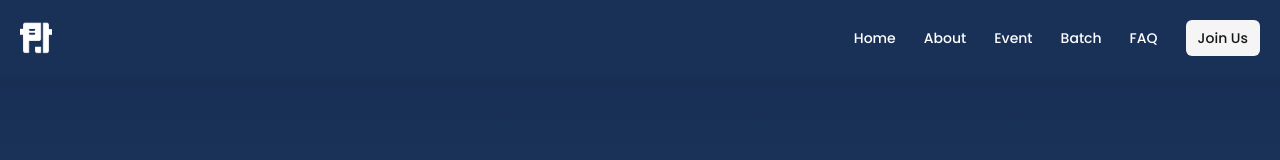
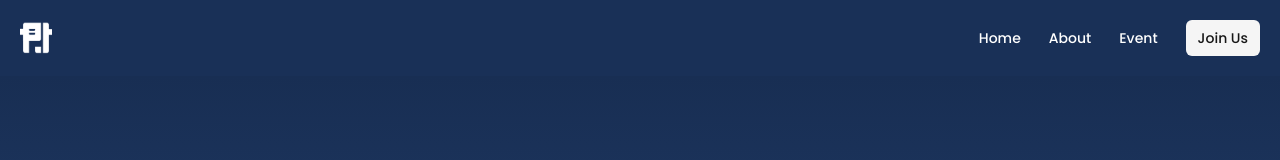
Before and after one commit to Programming-Tadulako/vatulemo, a Next.js app: page / in a window 1280 px wide. Shown: the top 160 px of the page. Built offline with nearby package versions, Linux system fonts and the light colour scheme.

Commit message:
chore(comp/layout): remove unused navigation data

```diff
--- a/src/components/layout/Footer/constant.ts
+++ b/src/components/layout/Footer/constant.ts
@@ -34,14 +34,6 @@ export const FOOTER_DATA: FooterType = {
         name: "Event",
         url: "/#event",
       },
-      {
-        name: "Batch",
-        url: "/#batch",
-      },
-      {
-        name: "FAQ",
-        url: "/#faq",
-      },
     ],
   },
   contact: {
--- a/src/components/layout/Navbar/constant.ts
+++ b/src/components/layout/Navbar/constant.ts
@@ -20,14 +20,4 @@ export const NAV_LINKS: NavLink[] = [
     href: "/#event",
     title: "Event",
   },
-  {
-    id: "4",
-    href: "/#batch",
-    title: "Batch",
-  },
-  {
-    id: "5",
-    href: "/#faq",
-    title: "FAQ",
-  },
 ];
```
